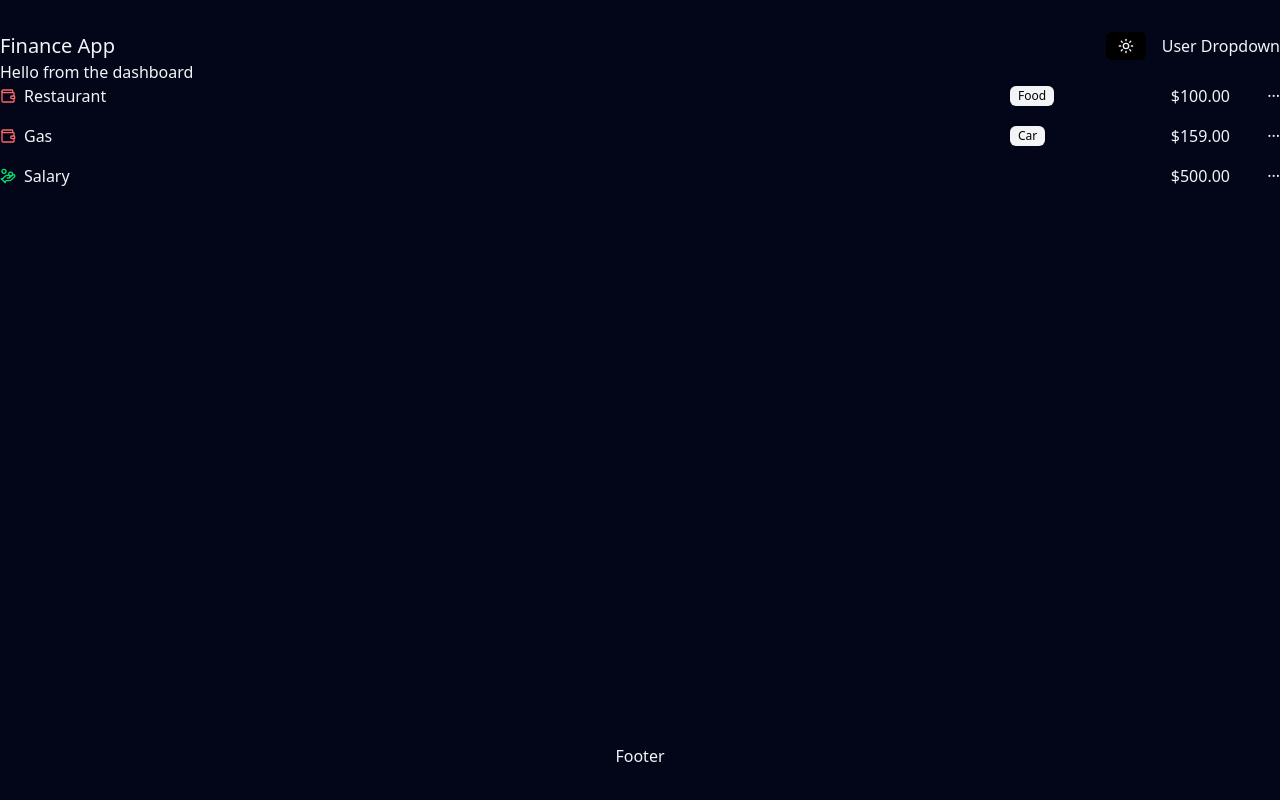
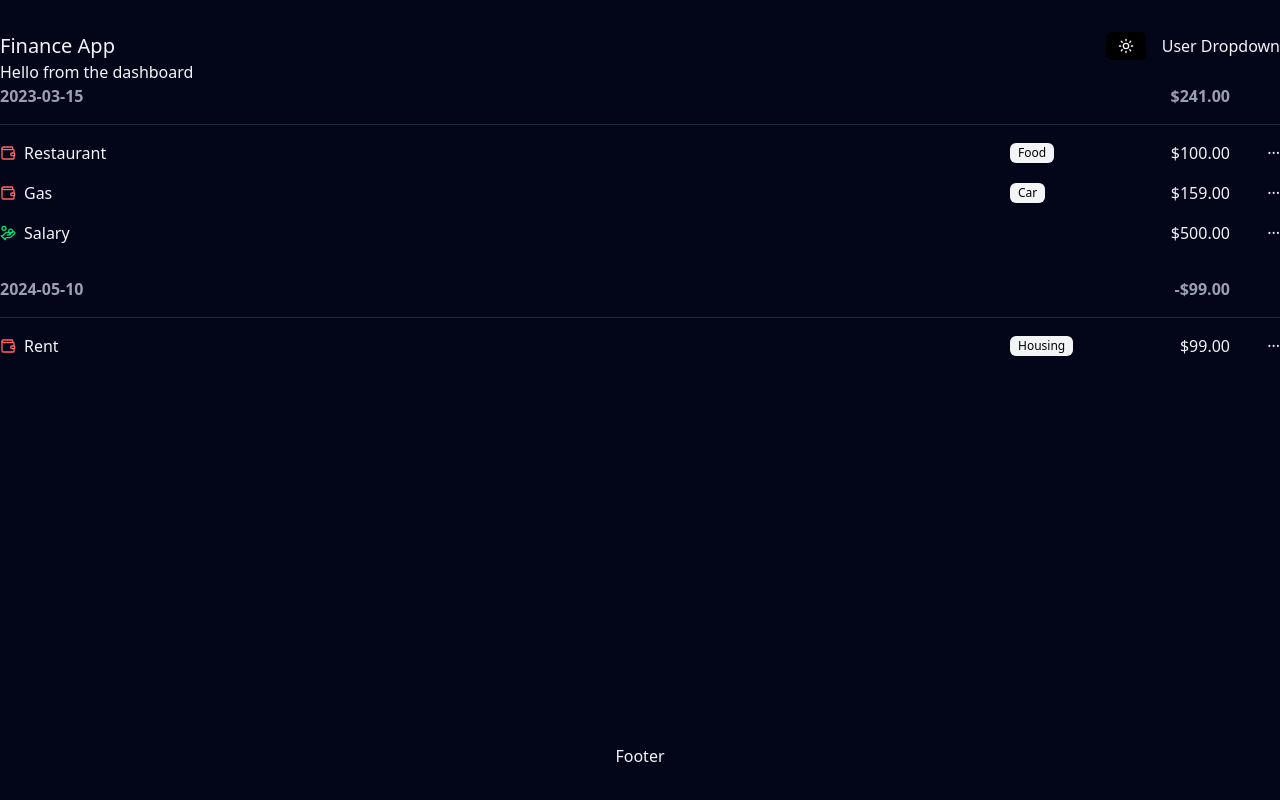
Before and after one commit to lukeckk/Wiser, a Next.js app: page /dashboard in a window 1280 px wide. Built offline with nearby package versions, Linux system fonts and the light colour scheme; no server answers; data requests are answered from the project's data file.

Commit message:
grouped each transaction by date with functions to add or subtract depending on the transaction type

```diff
--- a/components/transaction-list.js
+++ b/components/transaction-list.js
@@ -1,15 +1,43 @@
 import TransactionItem from "./transaction"
+import TransactionSummaryItem from "./transaction-summary"
 
+const groupAndSumTransactionsByDate = (transactions) => {
+  const grouped = {}
+  for (const transaction of transactions) {
+    const date = transaction.created_at.split('T')[0]
+    if (!grouped[date]) {
+      grouped[date] = { transactions: [], amount: 0 }
+    }
+    grouped[date].transactions.push(transaction)
+    // if transaction type is 'expense', amount = amount - transation.amount, else amount = transaction.amount
+    const amount = transaction.type === 'Expense' ? -transaction.amount : transaction.amount
+    // add the amount for non-expense
+    grouped[date].amount += amount
+  }
+  return grouped
+}
 
 export default async function TransactionList() {
   const response = await fetch(
     'http://localhost:3003/transactions'
   )
   const transactions = await response.json()
+  const grouped = groupAndSumTransactionsByDate(transactions)
 
-  return (<section className="space-y-4">
-    {transactions.map(transaction => <div key={transaction.id}>
-      <TransactionItem type={transaction.type} category={transaction.category} description={transaction.description} amount={transaction.amount} />
-    </div>)}
-  </section>)
+  return (
+    <div className="space-y-8">
+      {Object.entries(grouped)
+        .map(([date, { transactions, amount }]) =>
+          <div key={date}>
+            <TransactionSummaryItem date={date} amount={amount} />
+            <hr className="my-4 border-gray-200 dark:border-gray-800" />
+            <section className="space-y-4">
+              {transactions.map(transaction => <div key={transaction.id}>
+                <TransactionItem {...transaction} />
+              </div>)}
+            </section>
+          </div>
+        )}
+    </div>
+  )
 }
--- a/db.json
+++ b/db.json
@@ -23,6 +23,14 @@
       "description": "Salary",
       "category": "",
       "created_at": "2023-03-15T23:00:00"
+    },
+    {
+      "id": 4,
+      "amount": 99,
+      "type": "Expense",
+      "description": "Rent",
+      "category": "Housing",
+      "created_at": "2024-05-10T23:00:00"
     }
   ]
 }
```
